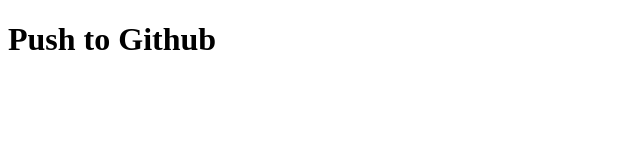
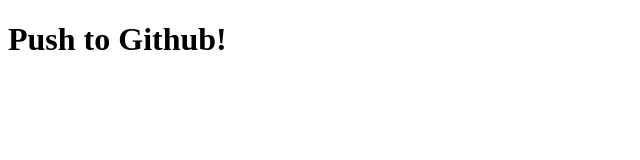
Before and after one commit to MrLives-For-Today/Push_to_Github, a plain HTML site: page index.html in a window 1280 px wide. Shown: the full height of the page, 0-640 px from the left. Drawn offline with Linux system fonts and the light colour scheme.

Commit message:
First push

```diff
--- a/index.html
+++ b/index.html
@@ -7,6 +7,6 @@
     <title>Push to Github</title>
 </head>
 <body>
-    <h1>Push to Github</h1>
+    <h1>Push to Github!</h1>
 </body>
 </html>
```
